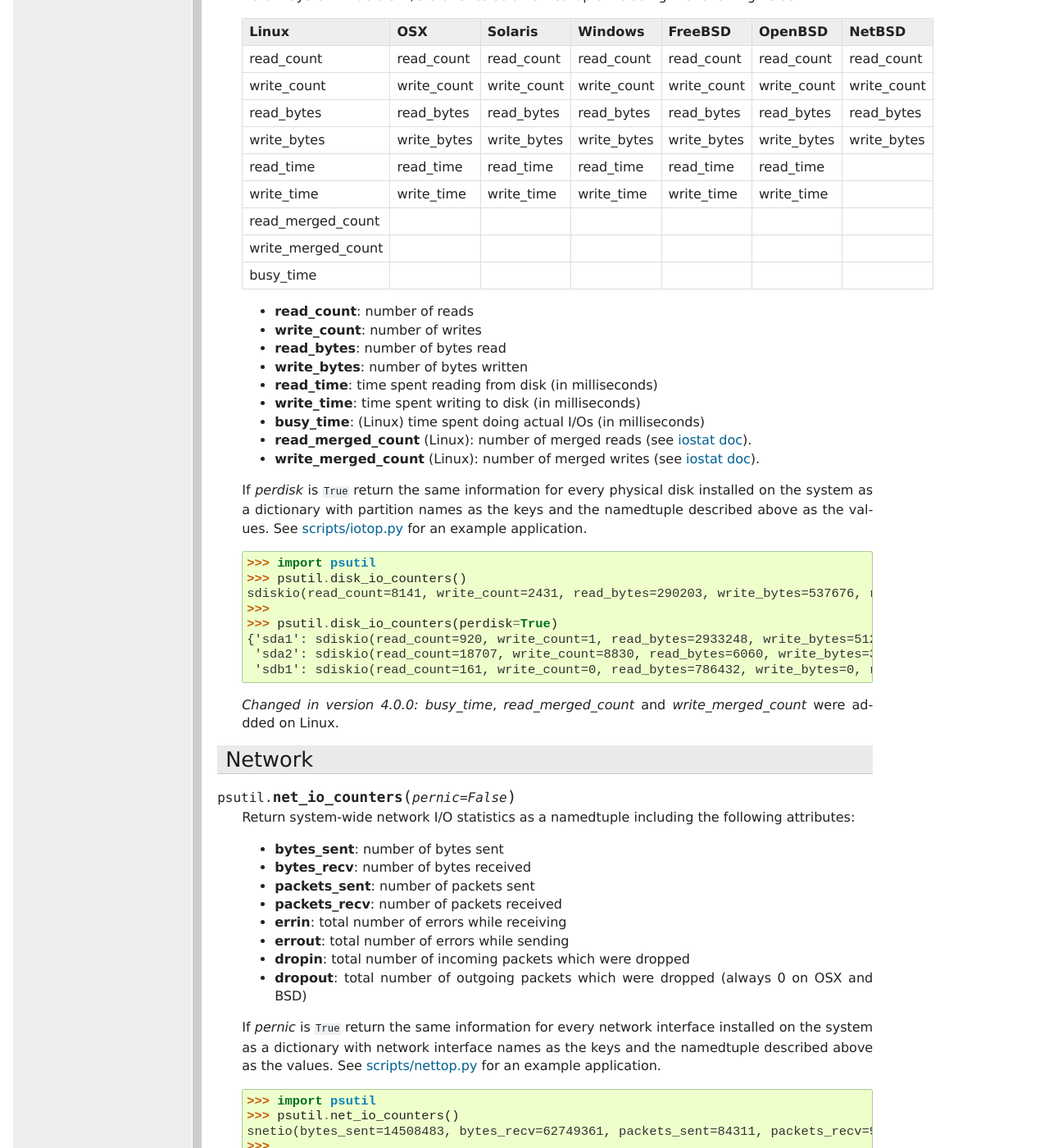
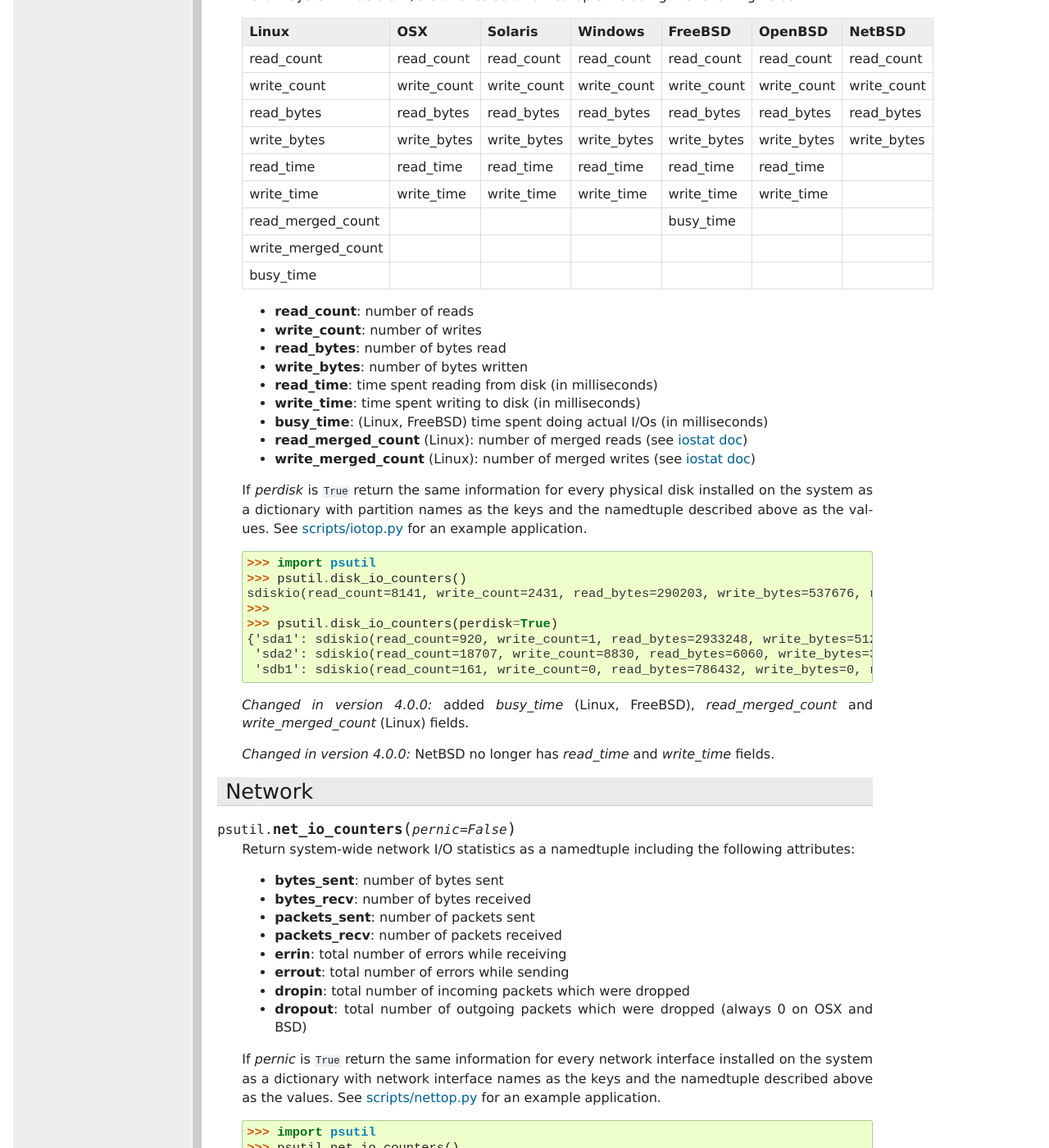
Before and after one commit to giampaolo/psutil, a Sphinx documentation site: the page built from docs/index.rst, in a window 1280 px wide and 1400 px high, scrolled down 4363 px. Shown: the whole window at 82% size. Built offline with Sphinx 7.4.7, drawn with Linux system fonts in a browser that asks for light colours; formulas are drawn with MathJax 3.

```diff
--- a/HISTORY.rst
+++ b/HISTORY.rst
@@ -5,7 +5,7 @@ Bug tracker at https://github.com/giampaolo/psutil/issues
 
 **Enhancements**
 
-- #523: [Linux, BSD] disk_io_counters() return a new "busy_time" field.
+- #523: [Linux, FreeBSD] disk_io_counters() return a new "busy_time" field.
 - #660: [Windows] make.bat is smarter in finding alternative VS install
   locations.  (patch by mpderbec)
 - #732: Process.environ().  (patch by Frank Benkstein)
--- a/docs/index.rst
+++ b/docs/index.rst
@@ -283,7 +283,7 @@ Disks
   +--------------------+-------------+-------------+-------------+-------------+-------------+-------------+
   | write_time         | write_time  | write_time  | write_time  | write_time  | write_time  |             |
   +--------------------+-------------+-------------+-------------+-------------+-------------+-------------+
-  | read_merged_count  |             |             |             |             |             |             |
+  | read_merged_count  |             |             |             | busy_time   |             |             |
   +--------------------+-------------+-------------+-------------+-------------+-------------+-------------+
   | write_merged_count |             |             |             |             |             |             |
   +--------------------+-------------+-------------+-------------+-------------+-------------+-------------+
@@ -296,9 +296,9 @@ Disks
   - **write_bytes**: number of bytes written
   - **read_time**: time spent reading from disk (in milliseconds)
   - **write_time**: time spent writing to disk (in milliseconds)
-  - **busy_time**: (Linux) time spent doing actual I/Os (in milliseconds)
-  - **read_merged_count** (Linux): number of merged reads (see `iostat doc <https://www.kernel.org/doc/Documentation/iostats.txt>`__).
-  - **write_merged_count** (Linux): number of merged writes (see `iostat doc <https://www.kernel.org/doc/Documentation/iostats.txt>`__).
+  - **busy_time**: (Linux, FreeBSD) time spent doing actual I/Os (in milliseconds)
+  - **read_merged_count** (Linux): number of merged reads (see `iostat doc <https://www.kernel.org/doc/Documentation/iostats.txt>`__)
+  - **write_merged_count** (Linux): number of merged writes (see `iostat doc <https://www.kernel.org/doc/Documentation/iostats.txt>`__)
 
   If *perdisk* is ``True`` return the same information for every physical disk
   installed on the system as a dictionary with partition names as the keys and
@@ -315,8 +315,10 @@ Disks
      'sda2': sdiskio(read_count=18707, write_count=8830, read_bytes=6060, write_bytes=3443, read_time=24585, write_time=1572),
      'sdb1': sdiskio(read_count=161, write_count=0, read_bytes=786432, write_bytes=0, read_time=44, write_time=0)}
 
-  .. versionchanged:: 4.0.0 *busy_time*, *read_merged_count* and
-     *write_merged_count* were addded on Linux.
+  .. versionchanged:: 4.0.0 added *busy_time* (Linux, FreeBSD),
+     *read_merged_count* and *write_merged_count* (Linux) fields.
+  .. versionchanged:: 4.0.0 NetBSD no longer has *read_time* and *write_time*
+     fields.
 
 Network
 -------
```
Also changed, not shown: 1 other file.
